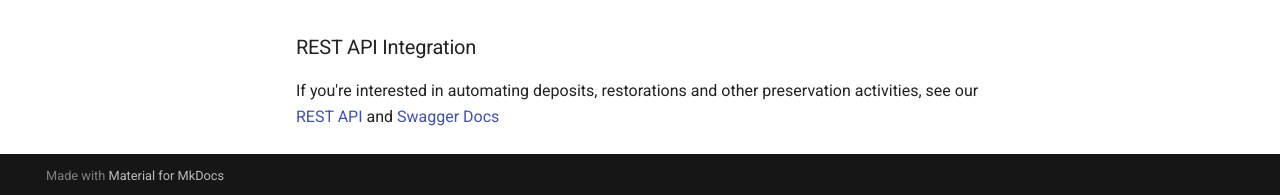
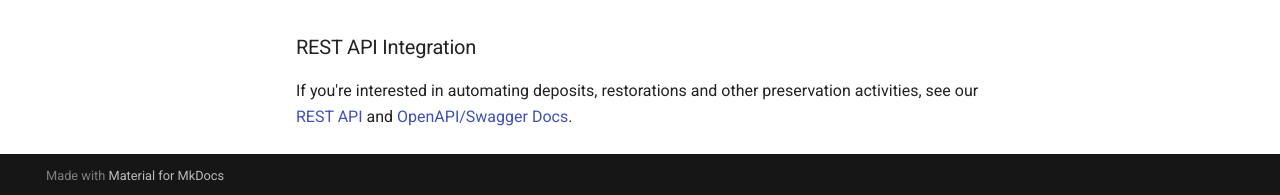
Before and after one commit to APTrust/userguide, an MkDocs documentation site: the page built from docs/quick_start.md, in a window 1280 px wide and 900 px high, scrolled down 1407 px. Shown: the part 702-897 px from the top of the window. Built offline with MkDocs 1.6.1 and Material for MkDocs 9.7.7, drawn with Linux system fonts in a browser that asks for light colours; comment, search, counter and statistics services are not loaded.

Commit message:
Update OpenAPI link

```diff
--- a/docs/quick_start.md
+++ b/docs/quick_start.md
@@ -46,4 +46,4 @@ If you want to bag materials yourself, be sure your bags conform to the [APTrust
 
 ### REST API Integration
 
-If you're interested in automating deposits, restorations and other preservation activities, see our [REST API](registry/rest_api.md) and [Swagger Docs](https://aptrust.github.io/registry/){target=_blank}
+If you're interested in automating deposits, restorations and other preservation activities, see our [REST API](registry/rest_api.md) and [OpenAPI/Swagger Docs](https://docs.aptrust.org/api/).
```
